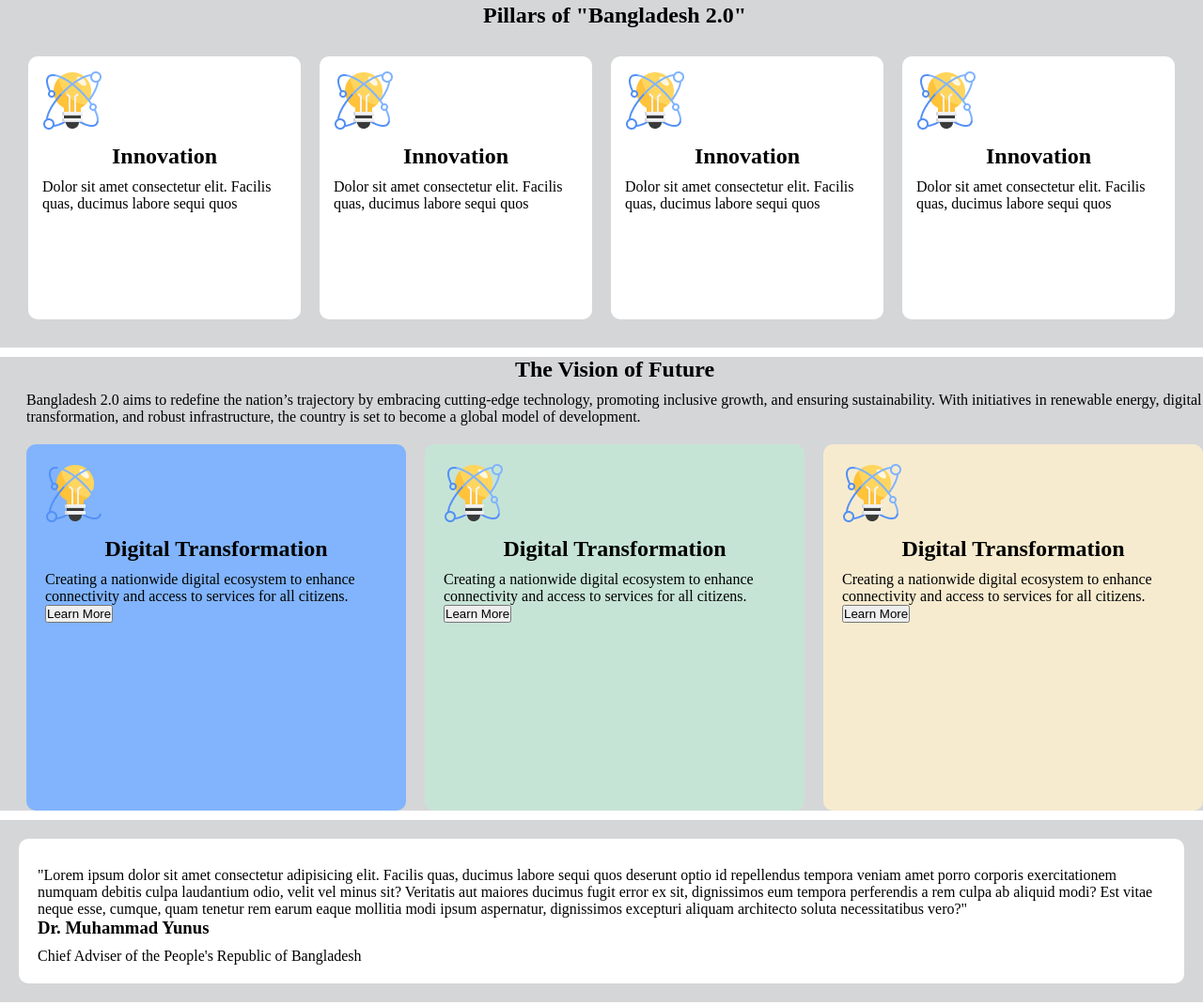
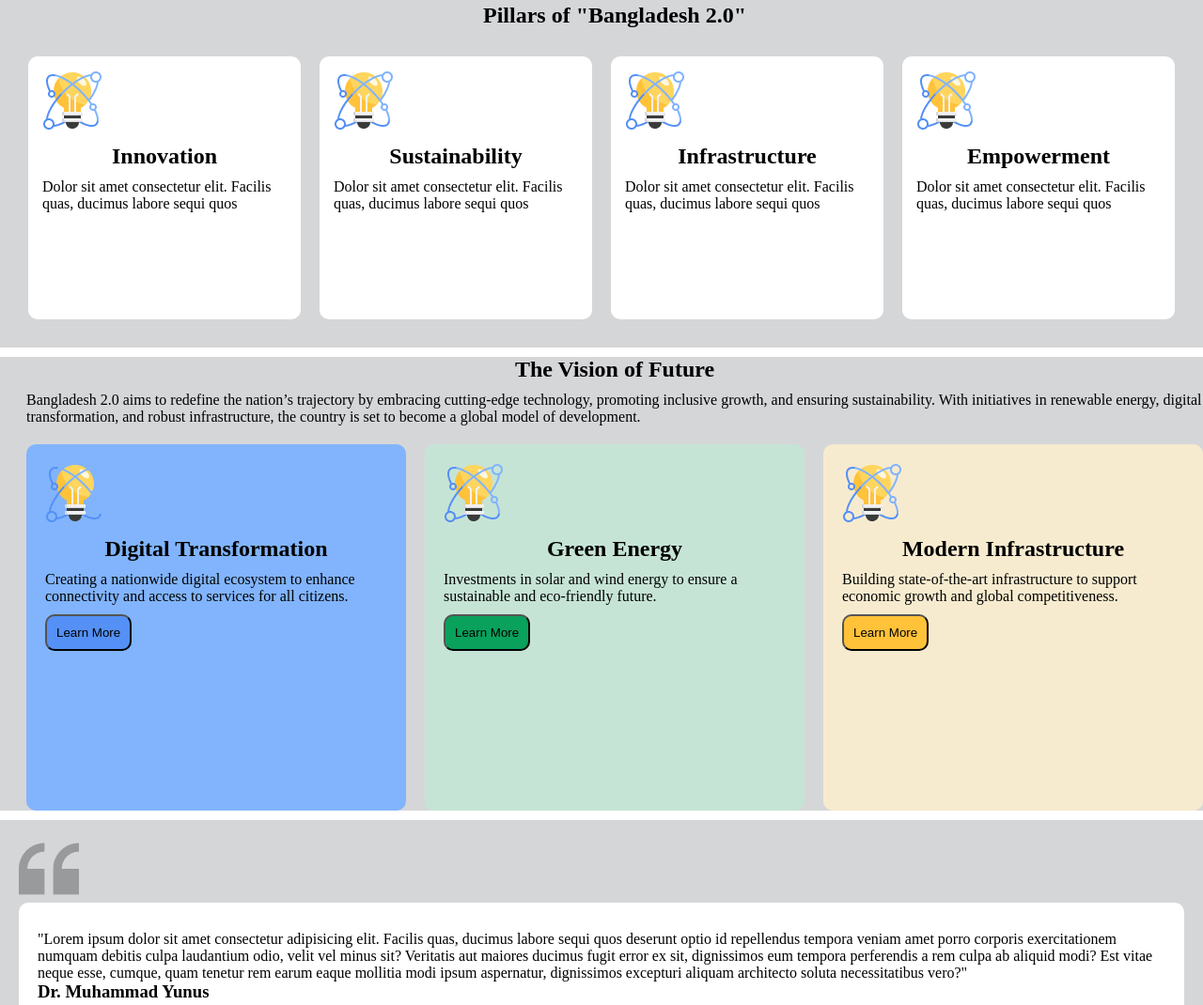
Before and after one commit to Arohi-sejan/my-frist-assignment-1, a plain HTML site: page index.html in a window 1280 px wide. Shown: the part 564-1634 px from the top of the page at 94% size. Drawn offline with Linux system fonts and the light colour scheme.

Commit message:
button add

```diff
--- a/index.html
+++ b/index.html
@@ -58,17 +58,17 @@
         </div>
         <div class="card-icon">
             <img src="./image/card-icon.png" alt="">
-            <h1>Innovation</h1>
+            <h1>Sustainability</h1>
             <p>Dolor sit amet consectetur elit. Facilis quas, ducimus labore sequi quos </p>
         </div>
         <div class="card-icon">
             <img src="./image/card-icon.png" alt="">
-            <h1>Innovation</h1>
+            <h1>Infrastructure</h1>
             <p>Dolor sit amet consectetur elit. Facilis quas, ducimus labore sequi quos </p>
         </div>
         <div class="card-icon">
             <img src="./image/card-icon.png" alt="">
-            <h1>Innovation</h1>
+            <h1>Empowerment</h1>
             <p>Dolor sit amet consectetur elit. Facilis quas, ducimus labore sequi quos </p>
         </div>
     </div>
@@ -87,21 +87,21 @@
 
             <h1>Digital Transformation</h1>
             <p>Creating a nationwide digital ecosystem to enhance connectivity and access to services for all citizens.</p>
-            <button>Learn More</button>
+            <button class="learn">Learn More</button>
         </div>
 
         <div class="Vision2">
             <img src="./image/card-icon.png" alt="">
 
-            <h1>Digital Transformation</h1>
-            <p>Creating a nationwide digital ecosystem to enhance connectivity and access to services for all citizens.</p>
-            <button>Learn More</button>
+            <h1>Green Energy</h1>
+            <p>Investments in solar and wind energy to ensure a sustainable and eco-friendly future.</p>
+            <button class="learn-b">Learn More</button>
         </div><div class="Vision3">
             <img src="./image/card-icon.png" alt="">
 
-            <h1>Digital Transformation</h1>
-            <p>Creating a nationwide digital ecosystem to enhance connectivity and access to services for all citizens.</p>
-            <button>Learn More</button>
+            <h1>Modern Infrastructure</h1>
+            <p>Building state-of-the-art infrastructure to support economic growth and global competitiveness.</p>
+            <button class="learn-c">Learn More</button>
         </div>
 
        </div>
@@ -109,6 +109,7 @@
   </section>
   <!-- section2 close -->
    <section class="paragraph">
+    <img src="./image/quote-bg.png" alt="">
     <div class="pra-child">
         <p>"Lorem ipsum dolor sit amet consectetur adipisicing elit. Facilis quas, ducimus labore sequi quos deserunt optio id repellendus tempora veniam amet porro corporis exercitationem numquam debitis culpa laudantium odio, velit vel minus sit? Veritatis aut maiores ducimus fugit error ex sit, dignissimos eum tempora perferendis a rem culpa ab aliquid modi? Est vitae neque esse, cumque, quam tenetur rem earum eaque mollitia modi ipsum aspernatur, dignissimos excepturi aliquam architecto soluta necessitatibus vero?"</p>
         <h3>Dr. Muhammad Yunus</h3>
--- a/style.css
+++ b/style.css
@@ -128,6 +128,24 @@
     padding: 20px;
 
 }
+.learn{
+    background-color:#5490F5;
+    padding: 10px;
+    border-radius: 10px;
+    margin-top: 10px;
+}
+.learn-b{
+    background-color:#09A15C;
+    padding: 10px;
+    border-radius: 10px;
+    margin-top: 10px;
+}
+.learn-c{
+    background-color:#FFC239;
+    padding: 10px;
+    border-radius: 10px;
+    margin-top: 10px;
+}
 .Vision3{
     height: 350px;
     width: 400px;
@@ -148,6 +166,7 @@ margin-left: 28px;
 padding: 20px;
 background-color: #D5D6D8;
 margin-top: 10px;
+
 
 
 
```
